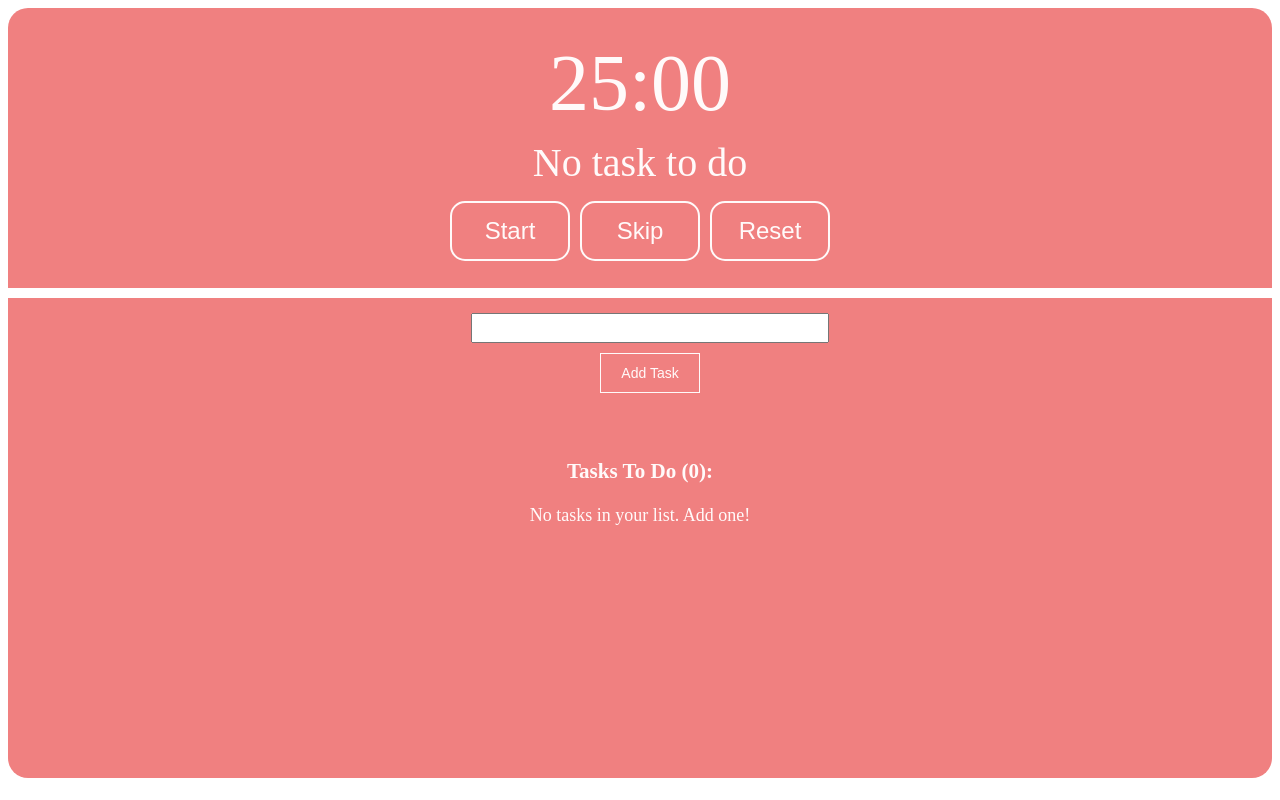
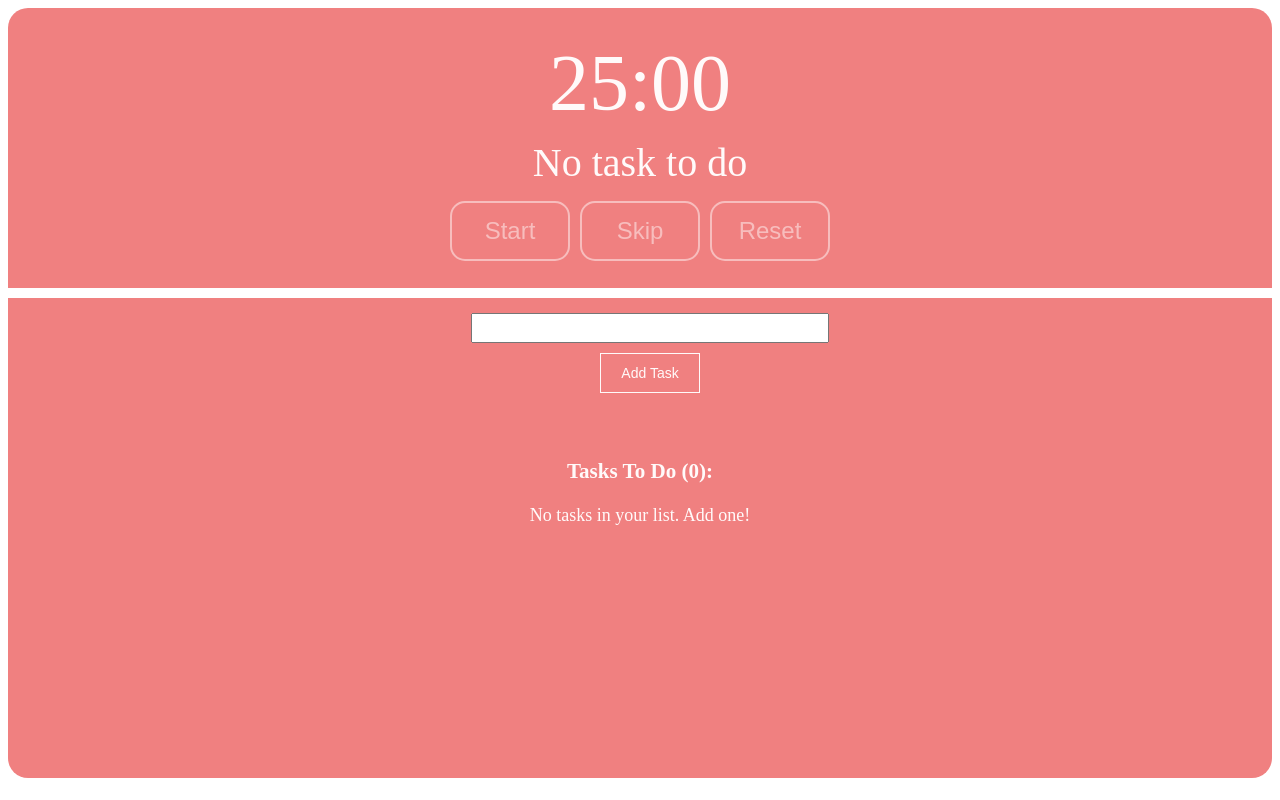
Before and after one commit to mondayrain/tomatenwecker, a React (Create React App) app: page / in a window 1280 px wide. Built offline with nearby package versions, Linux system fonts and the light colour scheme.

Commit message:
Update cursor & opacity for when a button is disabled

```diff
--- a/src/components/pomodoro/index.js
+++ b/src/components/pomodoro/index.js
@@ -10,7 +10,7 @@ const DOCUMENT_TITLE = "tomatenwecker || pomodoro";
 
 const TASK_SECONDS = 1500;
 const REST_SECONDS = 300;
-const LONG_REST_SECONDS = 600;
+const LONG_REST_SECONDS = 1200;
 
 const RESTING_COPY = "Take a break!";
 const NO_TASK_COPY = "No task to do";
@@ -178,7 +178,7 @@ class Pomodoro extends React.Component {
       START: {
         value: "Start",
         onClick: this.onStartCountdown,
-        enabled: !this.state.intervalId
+        enabled: !this.state.intervalId && this.state.todos.length > 0
       },
       STOP: {
         value: "Stop",
@@ -188,12 +188,12 @@ class Pomodoro extends React.Component {
       SKIP: {
         value: "Skip",
         onClick: this.onSkipCountdown,
-        enabled: this.state.todos.length > 0
+        enabled: this.state.todos.length > 0 && !this.state.resting
       },
       RESET: {
         value: "Reset",
         onClick: this.onResetCountdown,
-        enabled: true
+        enabled: this.state.time != this.state.currentTime
       }
     };
 
--- a/src/components/timer-dashboard/timer-button/index.css
+++ b/src/components/timer-dashboard/timer-button/index.css
@@ -11,3 +11,8 @@
   opacity: 0.75;
   cursor: pointer;
 }
+
+.TimerButton:disabled {
+  opacity: 0.50;
+  cursor: not-allowed;
+}
--- a/src/components/timer-dashboard/timer-button/index.js
+++ b/src/components/timer-dashboard/timer-button/index.js
@@ -22,7 +22,7 @@ const TimerButton = ({
         borderColor: color
       }}
       onClick={onClick}
-      enabled={enabled}
+      disabled={!enabled}
     >
       {value}
     </button>
```
Also changed, not shown: 1 other file (tests, documents, lock files or other folders).
